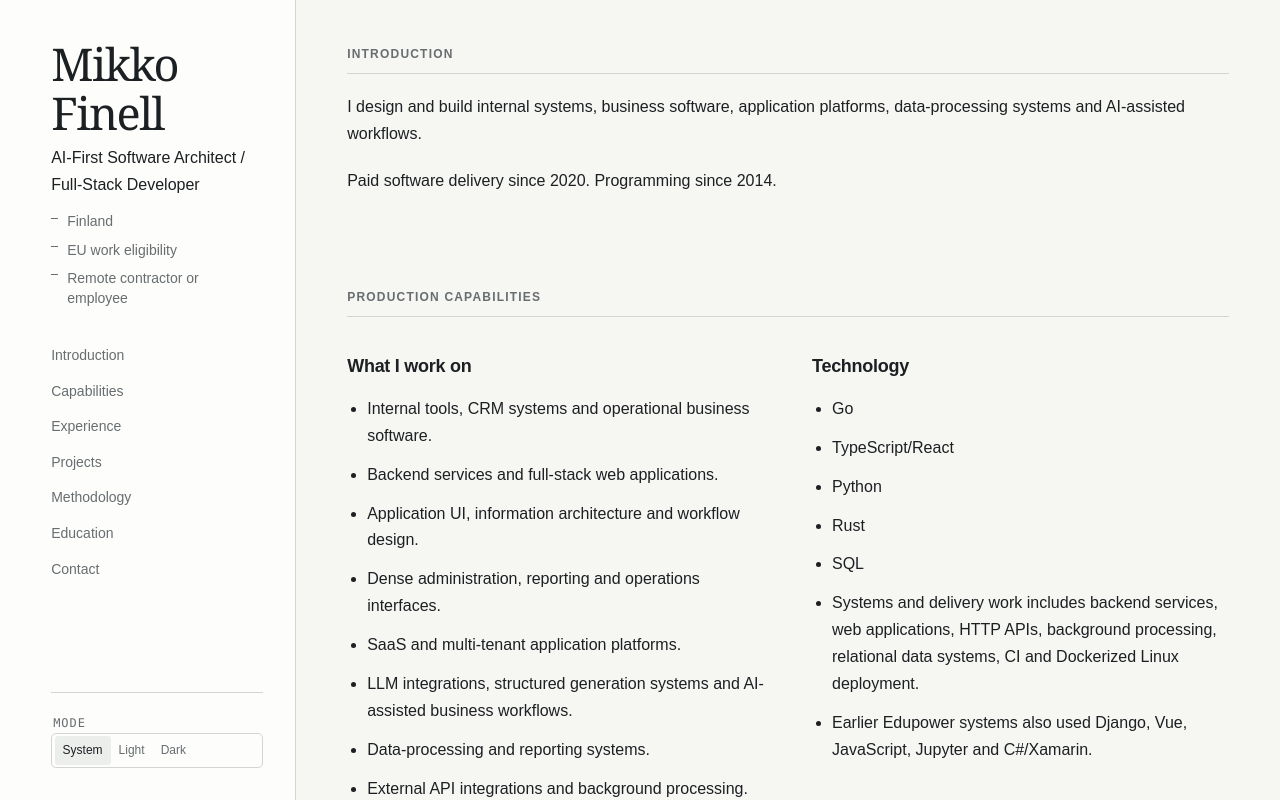
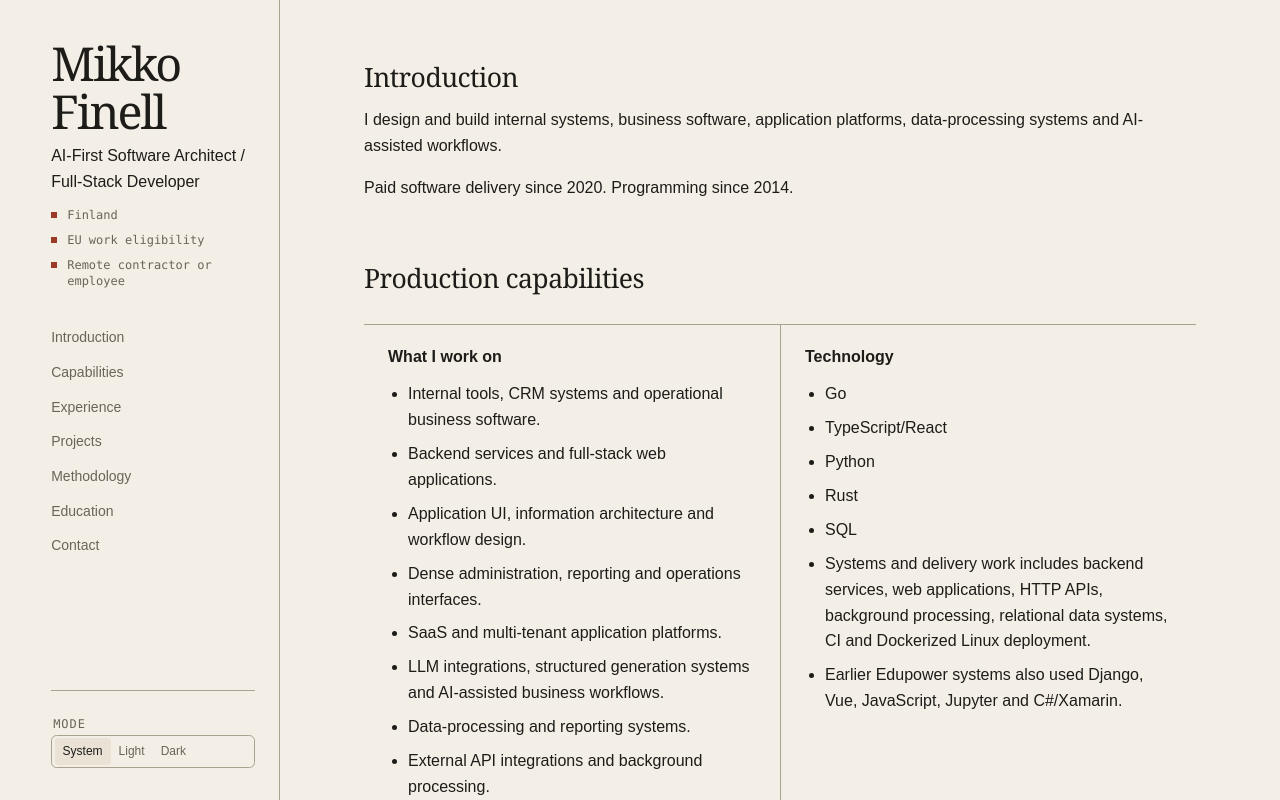
Before and after one commit to Mikko-Finell/mikko-finell.github.io, a React (Vite) app: page / in a window 1280 px wide. Shown: the top 800 px of the page. Built offline with nearby package versions, Linux system fonts and the light colour scheme.

Commit message:
Revert "feat: refine editorial design system"
This reverts commit 950b58a36c872faa890c050bfe7ddb6545789f1c.

```diff
--- a/src/components/ExperienceCard.tsx
+++ b/src/components/ExperienceCard.tsx
@@ -43,7 +43,15 @@ export function ExperienceCard({ experience }: ExperienceCardProps) {
           </Stack>
         </header>
 
-        {summary}
+        {experience.content.details ? (
+          <Expandable
+            details={<Paragraphs paragraphs={experience.content.details} />}
+            label={experience.organization}
+            summary={summary}
+          />
+        ) : (
+          summary
+        )}
 
         <ul
           aria-label={`Highlights for ${experience.organization}`}
@@ -76,13 +84,6 @@ export function ExperienceCard({ experience }: ExperienceCardProps) {
             ))}
           </Inline>
         ) : null}
-
-        {experience.content.details ? (
-          <Expandable
-            details={<Paragraphs paragraphs={experience.content.details} />}
-            label={experience.organization}
-          />
-        ) : null}
       </Stack>
     </Card>
   );
--- a/src/components/MethodologySection.tsx
+++ b/src/components/MethodologySection.tsx
@@ -36,13 +36,15 @@ function MethodologyCard({
         <Heading id={cardHeadingId} level={3} size="subsection">
           {title}
         </Heading>
-        {summary}
         {content.details ? (
           <Expandable
             details={<Paragraphs paragraphs={content.details} />}
             label={title}
+            summary={summary}
           />
-        ) : null}
+        ) : (
+          summary
+        )}
       </Stack>
     </Card>
   );
--- a/src/components/ProjectCard.tsx
+++ b/src/components/ProjectCard.tsx
@@ -32,7 +32,15 @@ export function ProjectCard({ project }: ProjectCardProps) {
           {project.name}
         </Heading>
 
-        {summary}
+        {project.content.details ? (
+          <Expandable
+            details={<Paragraphs paragraphs={project.content.details} />}
+            label={project.name}
+            summary={summary}
+          />
+        ) : (
+          summary
+        )}
 
         {project.technologies ? (
           <ul
@@ -56,13 +64,6 @@ export function ProjectCard({ project }: ProjectCardProps) {
             ))}
           </Inline>
         ) : null}
-
-        {project.content.details ? (
-          <Expandable
-            details={<Paragraphs paragraphs={project.content.details} />}
-            label={project.name}
-          />
-        ) : null}
       </Stack>
     </Card>
   );
--- a/src/styles/site.css
+++ b/src/styles/site.css
@@ -1,4 +1,4 @@
-@layer reset, tokens, base, layout, components, utilities;
+@layer reset, tokens, base, layout, components, themes, utilities;
 
 @layer reset {
   *,
@@ -44,10 +44,10 @@
     --text-xs: 0.75rem;
     --text-sm: 0.875rem;
     --text-md: 1rem;
-    --text-lg: 1.125rem;
-    --text-title: clamp(2.25rem, 1.9rem + 1.15vw, 3.1rem);
-    --leading-tight: 1.08;
-    --leading-body: 1.68;
+    --text-lg: clamp(1.35rem, 1.1rem + 0.7vw, 1.8rem);
+    --text-title: clamp(2.2rem, 1.8rem + 1.4vw, 3.25rem);
+    --leading-tight: 1.02;
+    --leading-body: 1.62;
     --space-1: 0.25rem;
     --space-2: 0.5rem;
     --space-3: 0.75rem;
@@ -60,36 +60,36 @@
     --space-16: 4rem;
     --space-24: 6rem;
     --page-width: 88rem;
-    --text-width: 56rem;
-    --reading-width: 44rem;
+    --text-width: 52rem;
+    --reading-width: 43rem;
     --page-gutter: clamp(1.25rem, 4vw, 4rem);
-    --sidebar-width: 18.5rem;
-    --color-page: #f6f6f3;
-    --color-surface: #fdfdfb;
-    --color-surface-strong: #eceeeb;
-    --color-text: #1c2023;
-    --color-muted: #676d70;
-    --color-border: #d2d5d3;
-    --color-accent: #365f8b;
-    --color-accent-strong: #24486e;
-    --color-focus: #b04b32;
+    --sidebar-width: 17.5rem;
+    --color-page: #f3efe6;
+    --color-surface: #faf8f2;
+    --color-surface-strong: #e9e2d5;
+    --color-text: #1d1c19;
+    --color-muted: #6a645a;
+    --color-border: #aaa190;
+    --color-accent: #9b3b27;
+    --color-accent-strong: #672719;
+    --color-focus: #126d8b;
     --border-width: 1px;
-    --radius-control: 0.3rem;
+    --radius-control: 999px;
     --radius-surface: 0;
     --focus-width: 3px;
     --duration-fast: 150ms;
   }
 
   :root[data-mode="dark"] {
-    --color-page: #151719;
-    --color-surface: #1b1e20;
-    --color-surface-strong: #292d30;
-    --color-text: #eef0ef;
-    --color-muted: #a8adaf;
-    --color-border: #3c4245;
-    --color-accent: #8eb7df;
-    --color-accent-strong: #b8d4ee;
-    --color-focus: #ec876e;
+    --color-page: #181715;
+    --color-surface: #211f1c;
+    --color-surface-strong: #302c27;
+    --color-text: #eee9df;
+    --color-muted: #b7afa2;
+    --color-border: #5c554b;
+    --color-accent: #e48d72;
+    --color-accent-strong: #ffb19a;
+    --color-focus: #6dd5f7;
   }
 }
 
@@ -144,23 +144,18 @@
     align-self: start;
     height: 100vh;
     overflow-y: auto;
-    padding: var(--space-10) var(--space-8) var(--space-8) var(--page-gutter);
+    padding: var(--space-10) var(--space-6) var(--space-8) var(--page-gutter);
     border-right: var(--border-width) solid var(--color-border);
-    background: var(--color-surface);
   }
 
   main {
     min-width: 0;
-    padding: var(--space-12) var(--page-gutter) var(--space-24);
+    padding: var(--space-16) var(--page-gutter) var(--space-24);
   }
 
   main > :where(.ui-stack) {
     width: min(100%, var(--text-width));
     margin-inline: auto;
-  }
-
-  main > :where(.ui-stack[data-gap="large"]) {
-    gap: 0;
   }
 
   .site-header > :where(.ui-stack) {
@@ -171,17 +166,18 @@
     position: relative;
     padding-inline-start: var(--space-4);
     color: var(--color-muted);
-    font-size: var(--text-sm);
-    line-height: 1.45;
+    font-family: var(--font-mono);
+    font-size: var(--text-xs);
+    line-height: 1.4;
   }
 
   .site-header__facts::before {
     position: absolute;
     top: 0.45em;
     left: 0;
-    width: 0.4rem;
-    height: var(--border-width);
-    background: var(--color-muted);
+    width: 0.35rem;
+    height: 0.35rem;
+    background: var(--color-accent);
     content: "";
   }
 
@@ -198,14 +194,14 @@
   .capabilities-grid {
     display: grid;
     grid-template-columns: repeat(2, minmax(0, 1fr));
-    gap: var(--space-12);
+    border-top: var(--border-width) solid var(--color-border);
   }
 
   .theme-controls {
     display: grid;
     gap: var(--space-4);
     margin-top: auto;
-    padding-top: var(--space-5);
+    padding-top: var(--space-6);
     border-top: var(--border-width) solid var(--color-border);
   }
 
@@ -234,40 +230,32 @@
     font-family: var(--font-display);
     font-size: var(--text-title);
     font-weight: 500;
-    letter-spacing: -0.035em;
+    letter-spacing: -0.045em;
     overflow-wrap: normal;
   }
 
   .ui-heading[data-size="section"] {
-    padding-bottom: var(--space-3);
-    border-bottom: var(--border-width) solid var(--color-border);
-    color: var(--color-muted);
-    font-family: var(--font-body);
-    font-size: var(--text-xs);
-    font-weight: 700;
-    letter-spacing: 0.1em;
-    text-transform: uppercase;
+    font-family: var(--font-display);
+    font-size: var(--text-lg);
+    font-weight: 500;
+    letter-spacing: -0.02em;
   }
 
   .ui-heading[data-size="subsection"] {
-    font-size: var(--text-lg);
-    font-weight: 650;
-    letter-spacing: -0.015em;
+    font-size: var(--text-md);
   }
 
   .ui-button {
-    display: inline-flex;
-    align-items: center;
-    justify-content: center;
-    min-height: 2rem;
-    padding: var(--space-1) var(--space-3);
-    border: var(--border-width) solid var(--color-border);
-    border-radius: var(--radius-control);
+    min-height: 1.75rem;
+    padding: 0;
+    border: 0;
+    border-bottom: var(--border-width) solid var(--color-border);
+    border-radius: 0;
     color: var(--color-muted);
-    background: var(--color-surface);
+    background: transparent;
     font: inherit;
     font-size: var(--text-xs);
-    font-weight: 650;
+    font-weight: 600;
     cursor: pointer;
     transition:
       color var(--duration-fast),
@@ -278,19 +266,6 @@
   .ui-button:hover {
     border-color: var(--color-accent);
     color: var(--color-accent);
-    background: var(--color-surface-strong);
-  }
-
-  .ui-button[aria-expanded]::after {
-    margin-inline-start: var(--space-3);
-    color: var(--color-muted);
-    font-size: var(--text-sm);
-    font-weight: 400;
-    content: "+";
-  }
-
-  .ui-button[aria-expanded="true"]::after {
-    content: "−";
   }
 
   .ui-button[data-variant="choice"] {
@@ -313,7 +288,7 @@
   }
 
   .ui-card {
-    padding-block: var(--space-8);
+    padding-block: var(--space-6);
     border-top: var(--border-width) solid var(--color-border);
     background: transparent;
     break-inside: avoid;
@@ -324,16 +299,22 @@
   }
 
   .capabilities-grid .ui-card {
-    padding: var(--space-2) 0 0;
+    padding: var(--space-6);
     border-top: 0;
   }
 
   .capabilities-grid .ui-card + .ui-card {
-    border-left: 0;
+    border-left: var(--border-width) solid var(--color-border);
   }
 
   .ui-tag {
-    color: var(--color-muted);
+    display: inline-block;
+    padding: var(--space-1) var(--space-3);
+    border: var(--border-width) solid var(--color-border);
+    border-radius: var(--radius-control);
+    color: var(--color-text);
+    background: var(--color-surface-strong);
+    font-family: var(--font-mono);
     font-size: var(--text-xs);
   }
 
@@ -362,7 +343,7 @@
   }
 
   .ui-section + .ui-section {
-    padding-top: var(--space-16);
+    padding-top: var(--space-8);
   }
 
   .ui-stack {
@@ -374,16 +355,12 @@
     max-width: var(--text-width);
   }
 
-  .ui-section > :where(.ui-stack[data-gap="large"]) {
-    gap: var(--space-6);
-  }
-
   .ui-stack[data-gap="small"] {
     gap: var(--space-2);
   }
 
   .ui-stack[data-gap="medium"] {
-    gap: var(--space-5);
+    gap: var(--space-4);
   }
 
   .ui-stack[data-gap="large"] {
@@ -409,7 +386,7 @@
     gap: 0;
     padding: 0.15rem;
     border: var(--border-width) solid var(--color-border);
-    border-radius: var(--radius-control);
+    border-radius: 0.35rem;
   }
 
   .ui-inline[data-gap="medium"] {
@@ -422,7 +399,7 @@
 
   .document-list {
     display: grid;
-    gap: var(--space-3);
+    gap: var(--space-2);
     padding-inline-start: var(--space-5);
   }
 
@@ -435,20 +412,8 @@
   .tag-list {
     display: flex;
     flex-wrap: wrap;
-    gap: var(--space-1) var(--space-4);
-    padding-top: var(--space-3);
-    border-top: var(--border-width) solid var(--color-border);
+    gap: var(--space-2) var(--space-4);
     list-style: none;
-  }
-
-  .tag-list::before {
-    flex-basis: 100%;
-    color: var(--color-muted);
-    font-family: var(--font-mono);
-    font-size: 0.6875rem;
-    letter-spacing: 0.06em;
-    text-transform: uppercase;
-    content: "Technologies";
   }
 
   @keyframes reveal-details {
@@ -467,15 +432,15 @@
 @media (prefers-color-scheme: dark) {
   @layer tokens {
     :root[data-mode="system"] {
-      --color-page: #151719;
-      --color-surface: #1b1e20;
-      --color-surface-strong: #292d30;
-      --color-text: #eef0ef;
-      --color-muted: #a8adaf;
-      --color-border: #3c4245;
-      --color-accent: #8eb7df;
-      --color-accent-strong: #b8d4ee;
-      --color-focus: #ec876e;
+      --color-page: #181715;
+      --color-surface: #211f1c;
+      --color-surface-strong: #302c27;
+      --color-text: #eee9df;
+      --color-muted: #b7afa2;
+      --color-border: #5c554b;
+      --color-accent: #e48d72;
+      --color-accent-strong: #ffb19a;
+      --color-focus: #6dd5f7;
     }
   }
 }
--- a/src/ui/Button.tsx
+++ b/src/ui/Button.tsx
@@ -4,7 +4,6 @@ type ButtonProps = {
   children: ReactNode;
   controls?: string;
   expanded?: boolean;
-  label?: string;
   onClick: MouseEventHandler<HTMLButtonElement>;
   pressed?: boolean;
   variant?: "standard" | "choice";
@@ -14,7 +13,6 @@ export function Button({
   children,
   controls,
   expanded,
-  label,
   onClick,
   pressed,
   variant = "standard",
@@ -23,7 +21,6 @@ export function Button({
     <button
       aria-controls={controls}
       aria-expanded={expanded}
-      aria-label={label}
       aria-pressed={pressed}
       className="ui-button"
       data-variant={variant}
```
Also changed, not shown: src/components/EducationSection.tsx (+11 -10 lines), src/ui/Expandable.tsx (+7 -8 lines).
